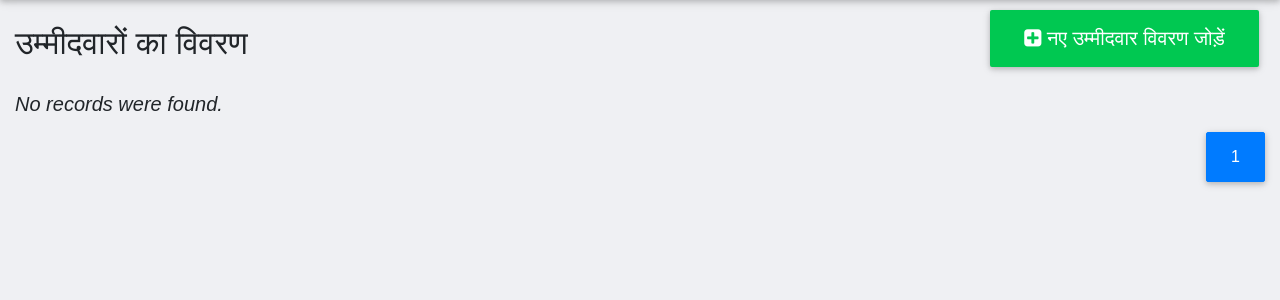
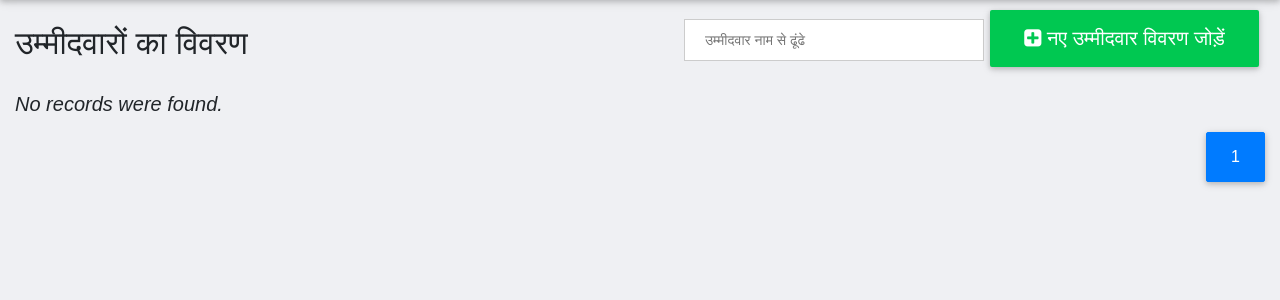
Before and after one commit to abhishekthakur1995/SKB-ULB, a PHP site: page /candidates_details.php in a window 1280 px wide. Shown: the part 80-380 px from the top of the page. Run offline with PHP 8.4, Linux system fonts and the light colour scheme; the visitor is signed in with stand-in values (Sample User, id 1); data that the repository does not hold is empty; some libraries are stand-ins or nearby versions.

Commit message:
#search by name.

```diff
--- a/candidates_details.php
+++ b/candidates_details.php
@@ -45,10 +45,20 @@ $offset = ($page * $items) - $items;
                 <div class="col-md-12">
                     <div class="page-header clearfix margin-bottom-4x">
                         <h2 class="pull-left padding-top-4x"><?php echo $lang['candidates_details_heading']; ?></h2>
-                        <a href="candidate_details.php" class="btn btn-success pull-right fs4">
-                            <span class="fa fa-plus-square fs4"></span>
-                            <?php echo $lang['add_new_candidate_btn']; ?>
-                        </a>
+
+                        <div class="fright">
+                            <div id="search-box" class="search-box">
+                                <input type="text" autocomplete="off" placeholder="<?php echo $lang['search_candidates']; ?>" />
+                                <div class="result"></div>
+                            </div>
+
+
+                            <a href="candidate_details.php" class="btn btn-success pull-right fs4">
+                                <span class="fa fa-plus-square fs4"></span>
+                                <?php echo $lang['add_new_candidate_btn']; ?>
+                            </a>
+                        </div>
+
                     </div>
                     <?php
                     // Attempt select query execution
@@ -197,5 +207,24 @@ $(document).ready(function(){
             }
         });
     });
+
+    $('.search-box input[type="text"]').on("keyup", function(){
+        var inputVal = $(this).val();
+        var resultDropdown = $(this).siblings(".result");
+        if(inputVal.length){
+            $.get("backend_search.php", {term: inputVal}).done(function(data){
+                resultDropdown.html(data);
+            });
+        } else {
+            resultDropdown.empty();
+        }
+    });
+
+    $("body").click(function(e) {
+        if (e.target.id != "search-box" || !($(e.target).parents("#search-box").length)) {
+            $('.result').empty();
+        }
+    });
+
 });
 </script>
--- a/css/style.css
+++ b/css/style.css
@@ -31,6 +31,12 @@ body {
 .text-align-center {
 	text-align: center;
 }
+.text-docoration-none {
+	text-decoration: none;
+}
+.clr-black {
+	color: black !important;
+}
 .clr-white {
 	color:white;
 }
@@ -39,6 +45,9 @@ body {
 }
 .clr-red {
 	color:red;
+}
+.bold {
+	font-weight: bold;
 }
 .login_detail label{
 	width: 60px;
@@ -181,3 +190,45 @@ a.page-link {
 .pagination a.active {
     border-radius: 5px;
 }
+
+.search-box{
+    width: 300px;
+    position: relative;
+    display: inline-block;
+    font-size: 14px;
+    padding-top: 15px;
+}
+.search-box input[type="text"]{
+    height: 32px;
+    padding: 5px 10px;
+    border: 1px solid #CCCCCC;
+    font-size: 14px;
+    padding: 20px;
+}
+.result{
+    position: absolute;
+    z-index: 999;
+    top: 100%;
+    left: 0;
+    overflow: auto;
+    background-color: #fff;
+}
+.search-box input[type="text"], .result{
+    width: 100%;
+    box-sizing: border-box;
+}
+/* Formatting result items */
+.result p{
+    margin: 0;
+    padding: 12px 10px;
+    border: 1px solid #CCCCCC;
+    border-top: none;
+    cursor: pointer;
+    overflow: hidden;
+    height: 50px;
+    text-overflow: ellipsis;
+    white-space: nowrap;
+}
+.result p:hover{
+    background: #f2f2f2;
+}
--- a/languages/hi/lang.hi.php
+++ b/languages/hi/lang.hi.php
@@ -135,6 +135,8 @@
     $lang['all_cert'] = 'क्या उम्मीदवार ने सभी आवश्यक दस्तावेज संलग्न किए हैं';
     $lang['cert_header'] = 'उम्मीदवार द्वारा प्रदान किए गए सभी दस्तावेजों का चयन करें / दस्तावेज की अनुपस्थि में टिप्पणी करे';
     $lang['remark'] = 'टिप्पणी';
+    $lang['search_candidates'] = 'उम्मीदवार नाम से ढूंढे';
+    $lang['no_match_found'] = 'कोई मेल नहीं मिला';
 
     $lang['alert_msg_1'] = 'सूचना !';
     $lang['alert_msg_2'] = 'उम्मीदवार का विवरण';
```
Also changed, not shown: backend_search.php (added, +36 -0 lines), update.php (+68 -1 lines).
